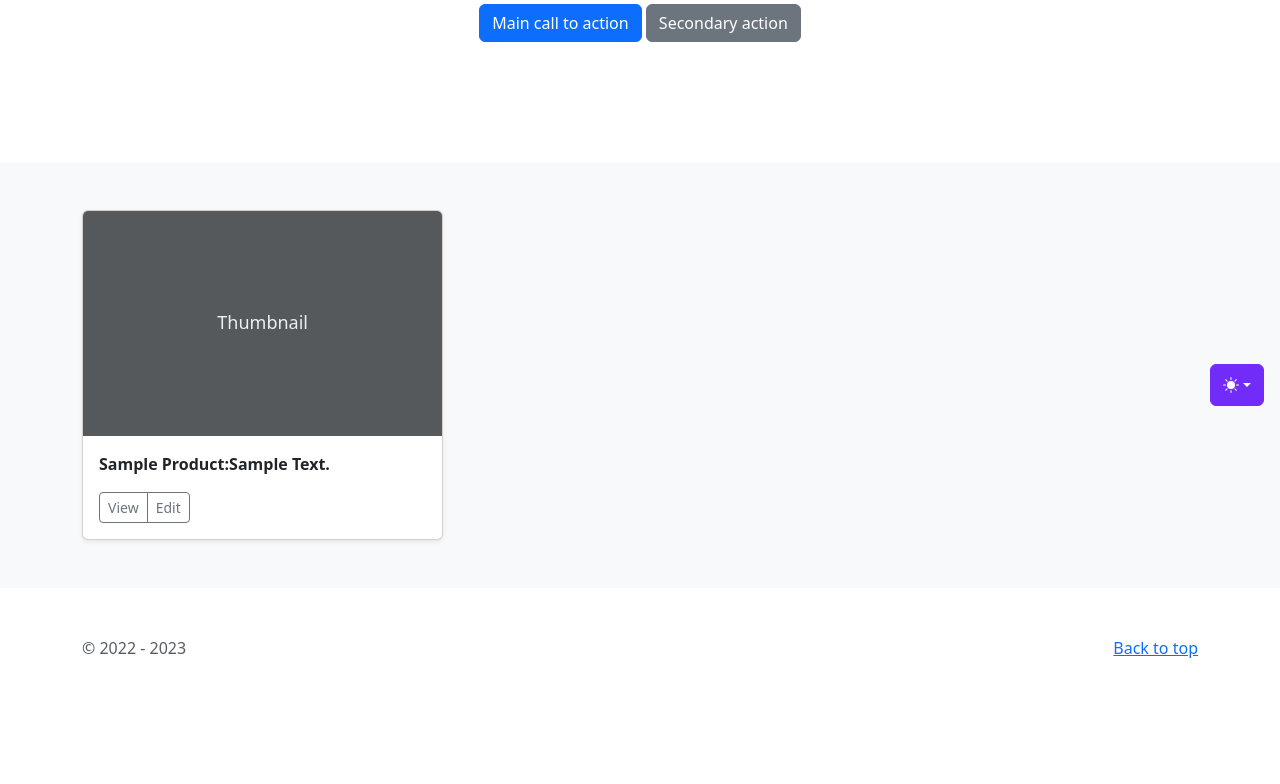
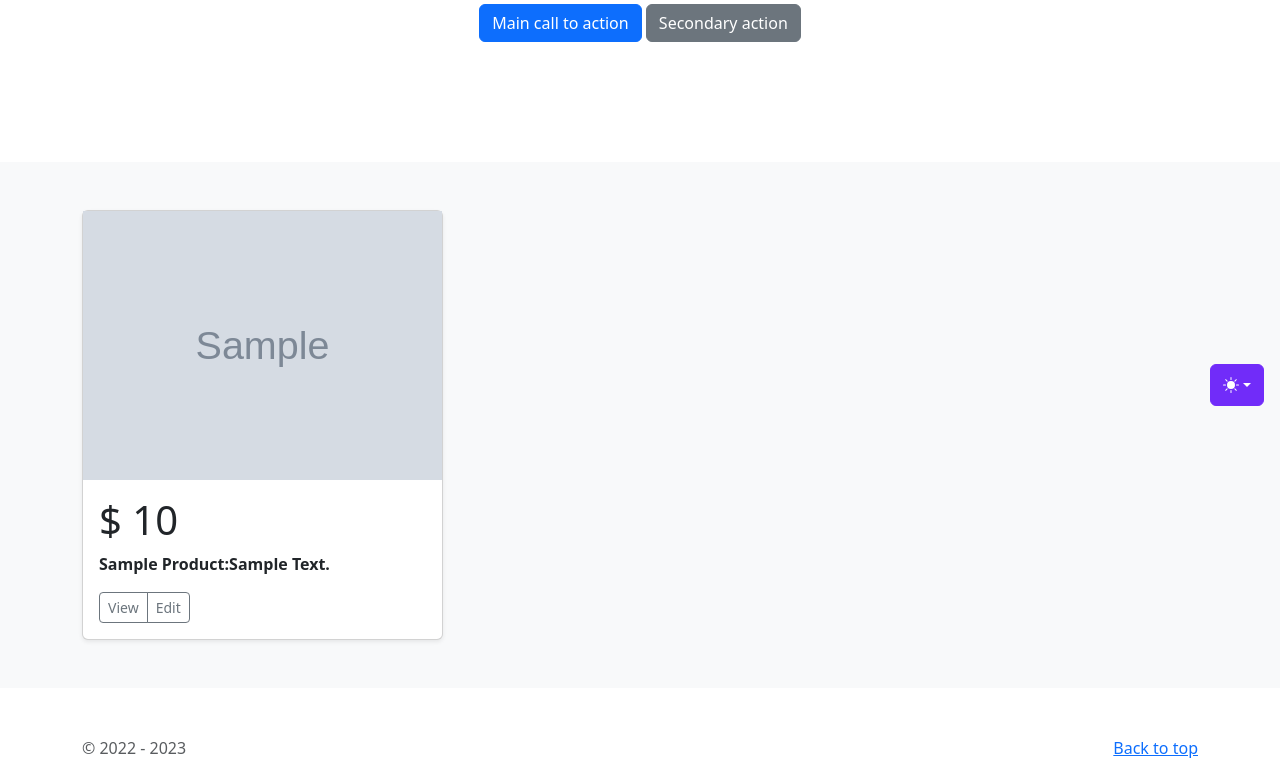
Before and after one commit to SamSammich/Django_ORM, a Django app: page / in a window 1280 px wide. Shown: the part 378-1162 px from the top of the page. Before the commit the page ends 1036 px from the top, so only its background shows below. Run offline with Django 4.2, Linux system fonts and the light colour scheme; tables that the repository leaves empty hold one stand-in row (values such as "Sample post"); grey boxes marked "Sample" are stand-in pictures; some libraries are stand-ins or nearby versions.

Commit message:
Homework 20.2 (Done Task 1-4)

```diff
--- a/main/management/commands/fill.py
+++ b/main/management/commands/fill.py
@@ -20,13 +20,16 @@ class Command(BaseCommand):
 
         product_list = [
             {'name': 'Po', 'description': 'Kung Fu Panda', 'category': 'Kung Fu Panda', 'purchase_price': '55'},
+
             {'name': 'Red',
              'description': 'The red panda is slightly larger than a domestic cat with a bear-like body and thick russet fur.',
-             'category': 'Red Panda', 'purchase_price': '155'},
+             'category': 'Red Panda', 'purchase_price': '155', },
+
             {'name': 'Panda',
              'description': 'The panda, with its distinctive black and white coat, '
                             'is adored by the world and considered a national treasure in China.',
              'category': 'Giant Panda', 'purchase_price': '125'},
+
             {'name': 'Qinling Panda',
              'description': ' Qinling panda (Ailuropoda melanoleuca qinlingensis ) is a subspecies of '
                             'the giant panda, discovered in the 1960s but not recognized as a subspecies until 2005.',
--- a/main/models.py
+++ b/main/models.py
@@ -2,7 +2,7 @@ from django.db import models
 
 
 class Product(models.Model):
-    name = models.CharField(max_length=50, verbose_name='Name of the product')
+    name = models.CharField(max_length=50, verbose_name='Name of the products')
     description = models.TextField(max_length=200, verbose_name='Description')
     image = models.ImageField(upload_to='products/', verbose_name='Photo')
     category = models.CharField(max_length=100, verbose_name='Category')
@@ -19,7 +19,7 @@ class Product(models.Model):
 
 
 class Category(models.Model):
-    name = models.CharField(max_length=50, verbose_name='Name of the product')
+    name = models.CharField(max_length=50, verbose_name='Name of the products')
     description = models.TextField(max_length=200, verbose_name='Description')
 
     def __str__(self):
--- a/main/templates/main/index.html
+++ b/main/templates/main/index.html
@@ -1,19 +1,20 @@
 {% extends 'main/base.html' %}
+{% load mediapath_tag %}
 {% block content %}
+
+
 {% for object in object_list %}
 <div class="col">
     <div class="card shadow-sm">
-        <svg class="bd-placeholder-img card-img-top" width="100%" height="225"
-             xmlns="http://www.w3.org/2000/svg" role="img" aria-label="Placeholder: Thumbnail"
-             preserveAspectRatio="xMidYMid slice" focusable="false"><title>Placeholder</title>
-            <rect width="100%" height="100%" fill="#55595c"/>
-            <text x="50%" y="50%" fill="#eceeef" dy=".3em">Thumbnail</text>
+             <img src="{% mediapath_tag object.image %}" /> <!-- Tag -->
         </svg>
         <div class="card-body">
+            <h1 class="card-title pricing-card-title">$ {{ object.purchase_price}}</h1>
             <p class="card-text">
                 <span class="fw-bold">{{ object|title }}</span>
             </p>
             <div class="d-flex justify-content-between align-items-center">
+
                 <div class="btn-group">
                     <button type="button" class="btn btn-sm btn-outline-secondary">View</button>
                     <button type="button" class="btn btn-sm btn-outline-secondary">Edit</button>
--- /dev/null
+++ b/main/templatetags/mediapath_tag.py
@@ -0,0 +1,8 @@
+from django import template
+
+register = template.Library()
+
+
+@register.simple_tag
+def mediapath_tag(image):
+   return f'/media/{image}'
```
Also changed, not shown: main/migrations/0001_initial.py, main/migrations/0002_product_created_at.py, main/migrations/0003_remove_product_created_at.py, main/templatetags/__init__.py (added), media/products/Red.jpg (renamed from media/Red.jpg).
